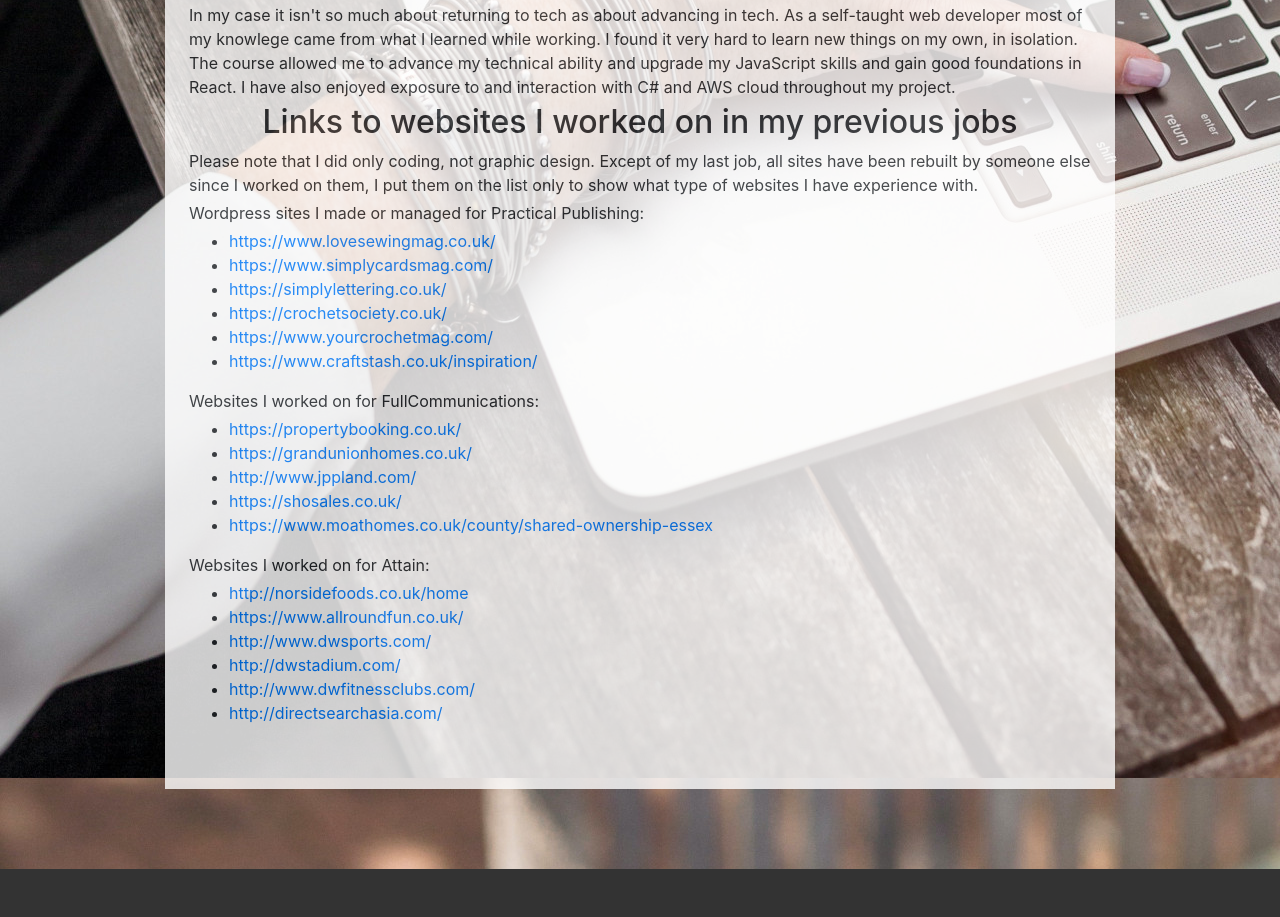
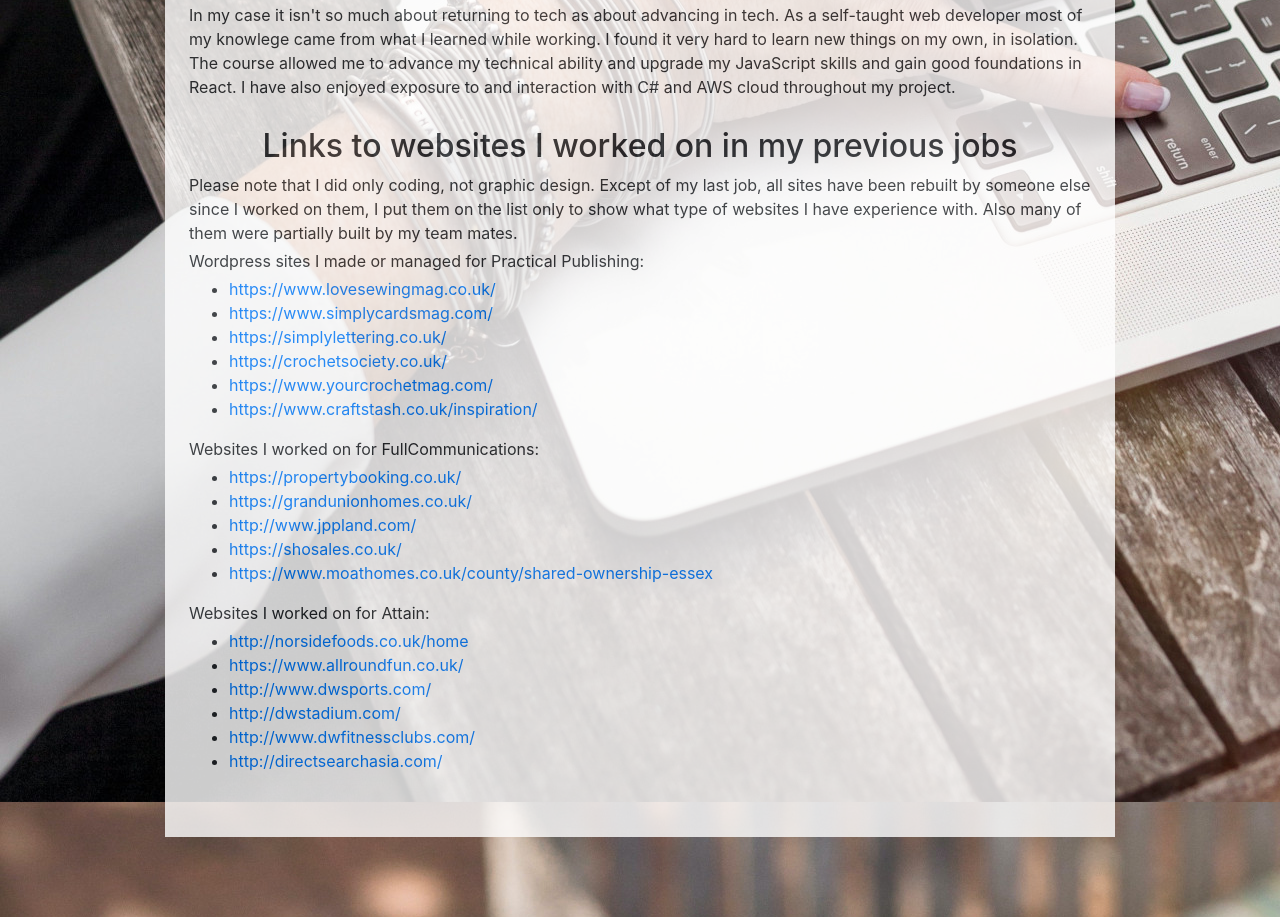
Before and after one commit to dorota-testing/dorota-testing.github.io, a plain HTML site: page index.html in a window 1280 px wide. Shown: the part 1713-2630 px from the top of the page. Before the commit the page ends 2582 px from the top, so only its background shows below. Drawn offline with nearby package versions, Linux system fonts and the light colour scheme.

Commit message:
Minor amends.

```diff
--- a/index.html
+++ b/index.html
@@ -122,11 +122,10 @@
           gain good foundations in React. I have also enjoyed exposure to and interaction with C# and AWS cloud
           throughout my project.
         </p>
+        <br/>
         <h2>Links to websites I worked on in my previous jobs</h2>
         <p>
-          Please note that I did only coding, not graphic design. Except of my last job, all sites have been rebuilt by
-          someone else since I worked on them, I put them on the list only to show what type of websites I have
-          experience with.</p>
+          Please note that I did only coding, not graphic design. Except of my last job, all sites have been rebuilt by someone else since I worked on them, I put them on the list only to show what type of websites I have experience with. Also many of them were partially built by my team mates.</p>
 
         <p>Wordpress sites I made or managed for Practical Publishing:</p>
         <ul>
```
